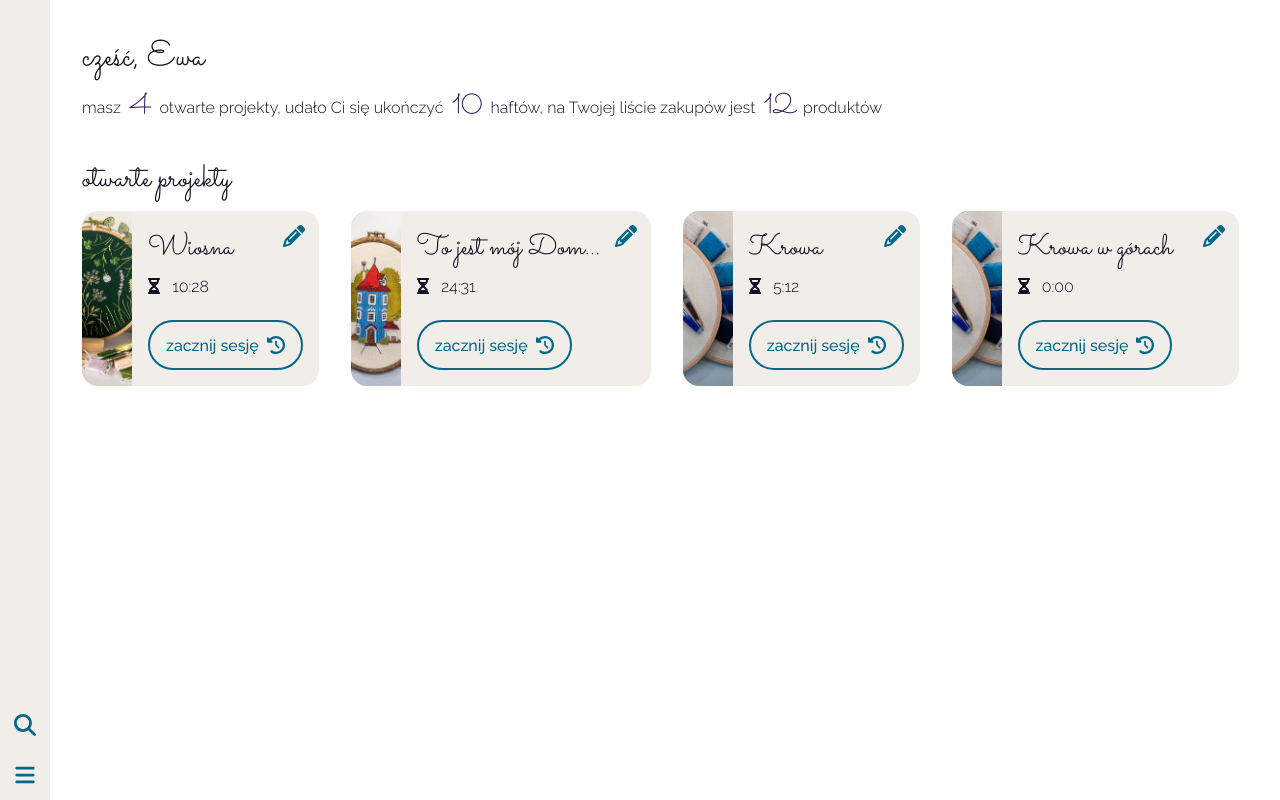
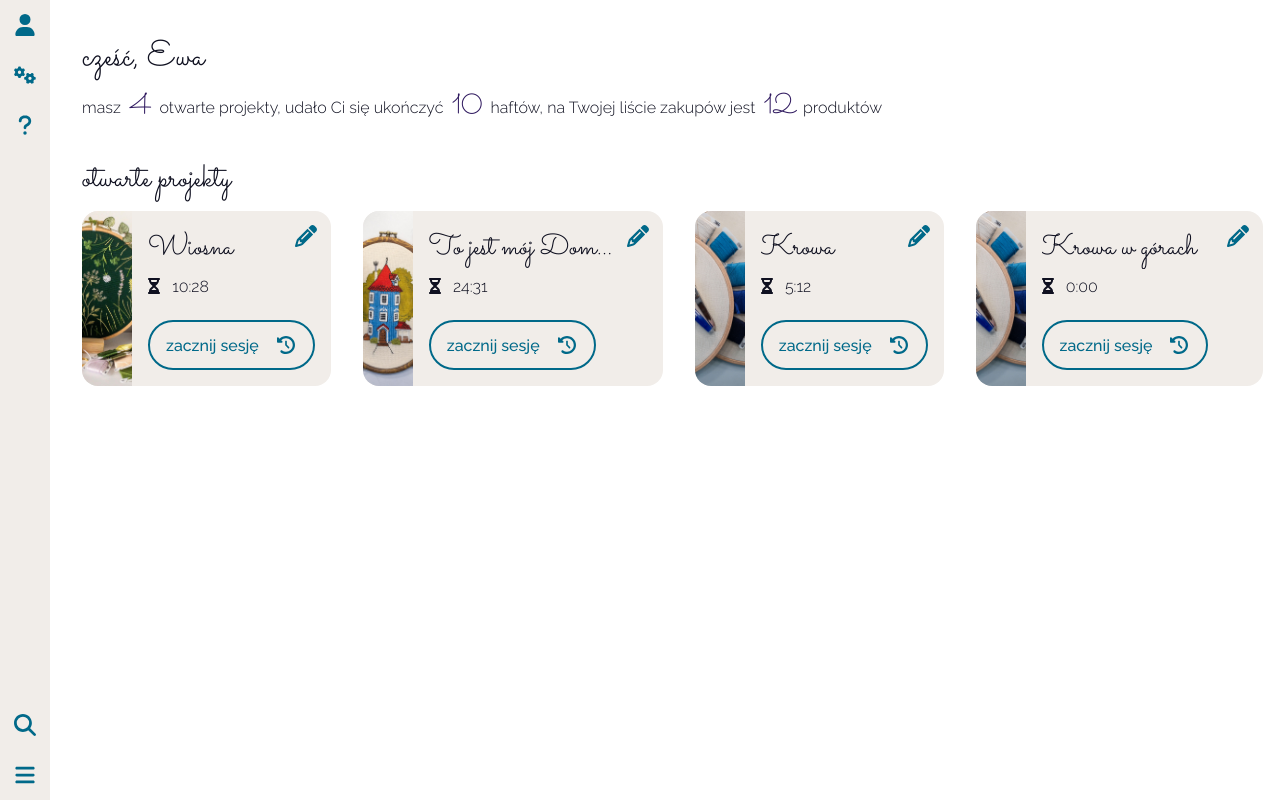
Before and after one commit to edworczak/embroiderers-essential, a React (Vite) app: page / in a window 1280 px wide. Built offline with nearby package versions, Linux system fonts and the light colour scheme.

Commit message:
updated navigation

```diff
--- a/src/App.jsx
+++ b/src/App.jsx
@@ -8,7 +8,7 @@ const App = () => {
 	return (
 		<AppWrapper>
 			<GlobalStyles />
-			<Navigation />
+			<Navigation homepage={true} />
 			<Content>
 				<Homepage />
 			</Content>
--- a/src/components/icon-button/icon-button.jsx
+++ b/src/components/icon-button/icon-button.jsx
@@ -5,10 +5,10 @@ import { theme } from "../../shared-styles/theme.styled";
 import { IconButtonStyled } from "./icon-button.styled";
 
 const IconButton = (props) => {
-	const { icon, colour, text, border } = props;
+	const { icon, colour, text, border, onClick } = props;
 
 	return (
-		<IconButtonStyled $border={border} $text={!!text}>
+		<IconButtonStyled $border={border} $text={!!text} onClick={onClick}>
 			<span>{text}</span>
 			<FontAwesomeIcon icon={icon} color={colour || theme.colours.CTA} />
 		</IconButtonStyled>
@@ -20,6 +20,7 @@ IconButton.propTypes = {
 	colour: PropTypes.string,
 	text: PropTypes.string,
 	border: PropTypes.bool,
+	onClick: PropTypes.func,
 };
 
 export default IconButton;
--- a/src/components/icon-button/icon-button.styled.jsx
+++ b/src/components/icon-button/icon-button.styled.jsx
@@ -3,7 +3,6 @@ import styled, { css } from "styled-components";
 import { theme } from "../../shared-styles/theme.styled";
 
 export const IconButtonStyled = styled.button`
-	align-items: center;
 	background: transparent;
 	border: ${(props) =>
 		props.$border ? `2px solid ${theme.colours.CTA}` : "none"};
@@ -11,7 +10,7 @@ export const IconButtonStyled = styled.button`
 	display: flex;
 	font-size: ${theme.typography.fontSize.default};
 	height: 50px;
-	justify-content: center;
+	justify-content: right;
 	padding: 14px;
 	width: ${(props) => (props.$text ? "auto" : "50px")};
 
@@ -34,13 +33,12 @@ export const IconButtonStyled = styled.button`
 		`}
 
 	span {
+		padding-right: ${theme.sizes.spacings.default};
 		white-space: nowrap;
 	}
 
 	svg {
 		height: 100%;
-		${(props) =>
-			props.$text ? `margin-left: ${theme.sizes.spacings.small}` : ""};
-		width: 100%;
+		width: 22px;
 	}
 `;
--- a/src/components/navigation/navigation.jsx
+++ b/src/components/navigation/navigation.jsx
@@ -1,18 +1,72 @@
-import { faBars, faSearch } from "@fortawesome/free-solid-svg-icons";
+import {
+	faArrowLeft,
+	faBars,
+	faGears,
+	faHouse,
+	faQuestion,
+	faSearch,
+	faUser,
+	faXmark,
+} from "@fortawesome/free-solid-svg-icons";
+import PropTypes from "prop-types";
+import { useState } from "react";
 
+import pl from "../../data/pl";
 import IconButton from "../icon-button/icon-button";
-import { NavigationWrapper } from "./navigation.styled";
+import { NavigationWrapper, ScreenOverlay } from "./navigation.styled";
 
-const Navigation = () => {
+const Navigation = (props) => {
+	const { homepage } = props;
+	const [expanded, setExpanded] = useState(false);
+	const [opening, setOpening] = useState(false);
+	const [closing, setClosing] = useState(false);
+	const handleMenuClick = () => {
+		if (expanded) {
+			setClosing(true);
+			setTimeout(() => {
+				setClosing(false);
+			}, 200);
+		} else {
+			setOpening(true);
+			setTimeout(() => {
+				setOpening(false);
+			}, 200);
+		}
+		setExpanded(!expanded);
+	};
+
 	return (
-		<NavigationWrapper>
-			<div></div>
-			<div>
-				<IconButton icon={faSearch} />
-				<IconButton icon={faBars} />
-			</div>
-		</NavigationWrapper>
+		<>
+			<ScreenOverlay
+				$expanded={expanded}
+				$opening={opening}
+				$closing={closing}
+			/>
+			<NavigationWrapper $expanded={expanded}>
+				<div>
+					{!homepage && (
+						<IconButton icon={faArrowLeft} text={pl.navigation.back} />
+					)}
+					{!homepage && <IconButton icon={faHouse} text={pl.navigation.home} />}
+					<IconButton icon={faUser} text={pl.navigation.profile} />
+					<IconButton icon={faGears} text={pl.navigation.settings} />
+					<IconButton icon={faQuestion} text={pl.navigation.help} />
+				</div>
+				<div>
+					<IconButton icon={faSearch} text={pl.navigation.search} />
+					<IconButton
+						onClick={handleMenuClick}
+						icon={expanded ? faXmark : faBars}
+						text={pl.navigation.close}
+					/>
+				</div>
+			</NavigationWrapper>
+		</>
 	);
 };
 
+Navigation.propTypes = {
+	homepage: PropTypes.bool,
+};
+
 export default Navigation;
--- a/src/components/navigation/navigation.styled.jsx
+++ b/src/components/navigation/navigation.styled.jsx
@@ -2,19 +2,55 @@ import styled from "styled-components";
 
 import { theme } from "../../shared-styles/theme.styled";
 
+export const ScreenOverlay = styled.div`
+	background-color: ${(props) =>
+		props.$expanded ? "rgb(0, 105, 137, 0.2)" : "rgb(0, 105, 137, 0)"};
+	height: 100vh;
+	left: 0;
+	position: fixed;
+	top: 0;
+	transition: background-color ${theme.decorations.animationTime} ease-in-out;
+	width: ${(props) =>
+		props.$opening || props.$closing || props.$expanded ? "100%" : "50px"};
+	z-index: 1;
+`;
+
 export const NavigationWrapper = styled.nav`
+	align-items: stretch;
 	background: ${theme.colours.kashmir};
 	display: flex;
 	flex-direction: column;
 	height: 100vh;
-	justify-content: space-between;
 	left: 0;
 	position: fixed;
 	top: 0;
-	width: ${theme.sizes.spacings.navWidth};
+	justify-content: space-between;
+	transition: ${theme.decorations.transition};
+	width: ${(props) =>
+		props.$expanded ? "200px" : theme.sizes.spacings.navWidth};
+	z-index: 2;
+
+	button {
+		width: ${(props) => (props.$expanded ? "100%" : "50px")};
+
+		span {
+			line-height: 22px;
+			overflow: hidden;
+			padding-right: 0;
+			text-align: right;
+			transition: width ${theme.decorations.animationTime} ease-in-out;
+			width: ${(props) =>
+				props.$expanded && !props.$opening ? "calc(100% - 22px)" : "0"};
+		}
+
+		svg {
+			margin-left: ${(props) =>
+				props.$expanded && !props.$opening ? "16px" : "0"};
+			transition: margin-left ${theme.decorations.animationTime} ease-in-out;
+		}
+	}
 
 	@media only screen and (max-width: ${theme.sizes.breakpoints.mobile}) {
 		flex-direction: column;
-		align-items: flex-start;
 	}
 `;
--- a/src/data/pl.jsx
+++ b/src/data/pl.jsx
@@ -3,6 +3,15 @@ const pl = {
 		brand: "Koło Gospodyń Internetowych",
 		name: "Zamienniki Kolorów Mulin",
 		search: "Wyszukaj",
+	},
+	navigation: {
+		home: "home",
+		settings: "ustawienia",
+		back: "wstecz",
+		profile: "profil",
+		search: "szukaj",
+		help: "pomoc",
+		close: "zamknij",
 	},
 	home: {
 		welcome: "cześć,",
--- a/src/index.html
+++ b/src/index.html
@@ -3,9 +3,12 @@
 	<head>
 		<meta charset="UTF-8" />
 		<meta name="viewport" content="width=device-width, initial-scale=1.0" />
-		<link rel="preconnect" href="https://fonts.googleapis.com">
-		<link rel="preconnect" href="https://fonts.gstatic.com" crossorigin>
-		<link href="https://fonts.googleapis.com/css2?family=Raleway:wght@300;500&family=Sacramento&display=swap" rel="stylesheet">
+		<link rel="preconnect" href="https://fonts.googleapis.com" />
+		<link rel="preconnect" href="https://fonts.gstatic.com" crossorigin />
+		<link
+			href="https://fonts.googleapis.com/css2?family=Raleway:wght@300;500&family=Sacramento&display=swap"
+			rel="stylesheet"
+		/>
 		<title>Embroiderer Essential</title>
 	</head>
 
--- a/src/shared-styles/partials/decorations.styled.jsx
+++ b/src/shared-styles/partials/decorations.styled.jsx
@@ -1,5 +1,6 @@
 export const decorations = {
 	shadow: "1px 1px 5px 0px rgba(0, 0, 0, 0.2)",
 	borderRadiusDefault: "16px",
+	animationTime: "200ms",
 	transition: "all 200ms ease-in-out",
 };
```
Also changed, not shown: src/components/project-button/project-button.jsx (+22 -6 lines), src/components/project-button/project-button.styled.jsx (line endings or trailing spaces).
